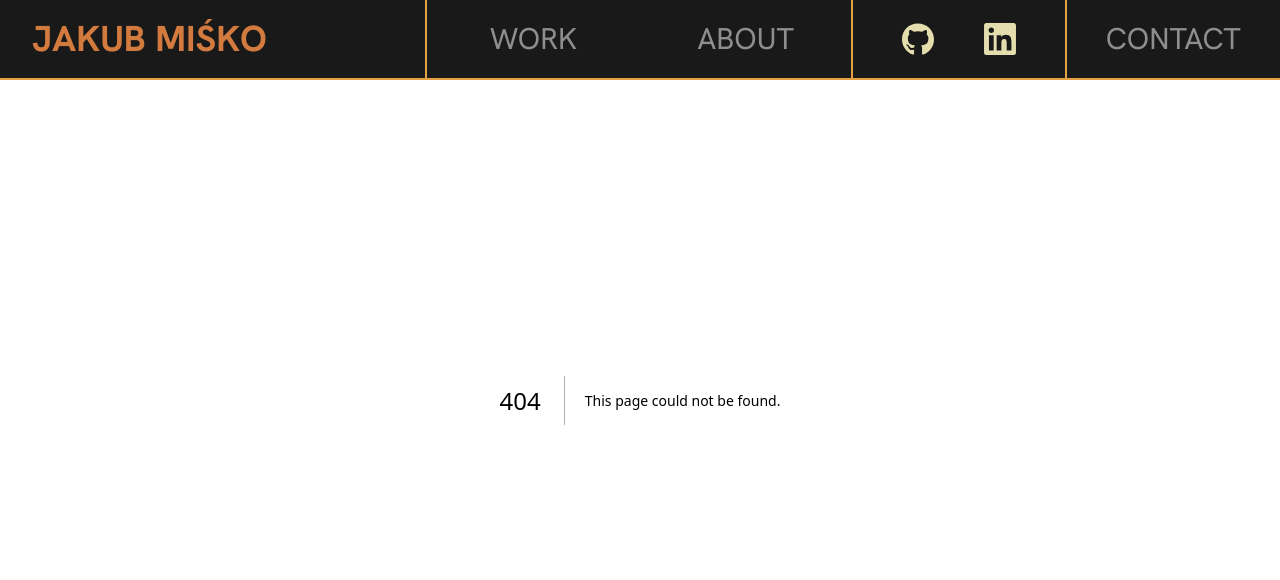
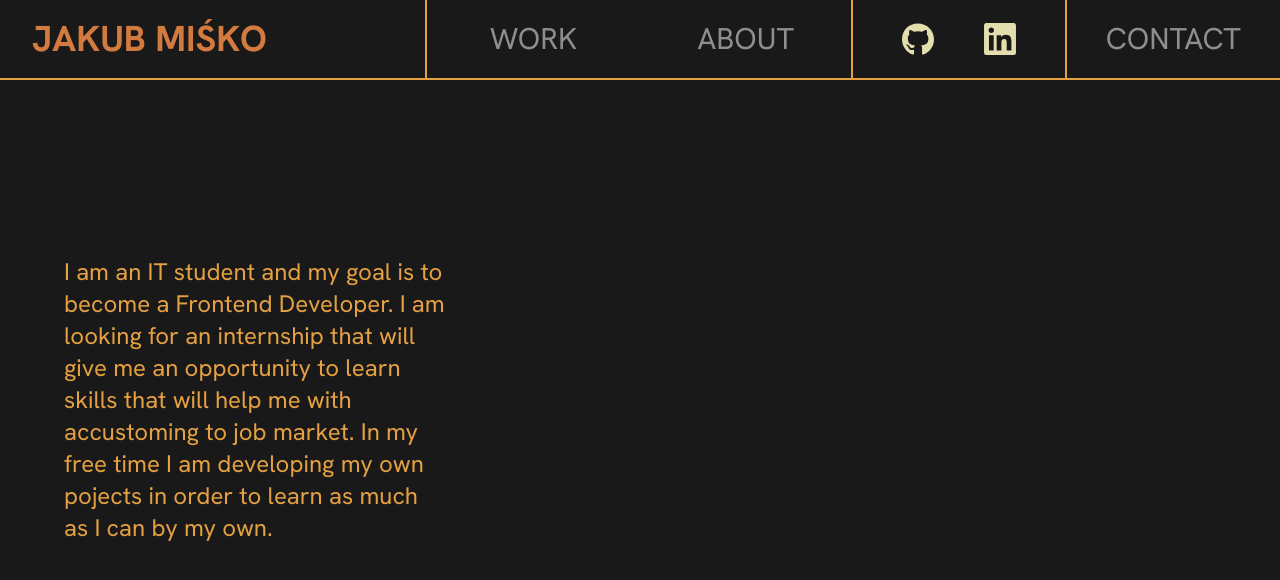
Before and after one commit to Misiek22113/Portfolio, a Next.js app: page /about in a window 1280 px wide. Before the commit this address had no page. Shown: the top 580 px of the page. Built offline with nearby package versions, Linux system fonts and the light colour scheme.

Commit message:
add text and sphere

```diff
--- /dev/null
+++ b/app/about/page.tsx
@@ -0,0 +1,23 @@
+import TechnologySphere from "../components/TechnologySphere/TechnologySphere";
+import TextAnimation from "../components/TextAnimation/TextAnimation";
+("use client");
+
+export default function About() {
+  return (
+    <div className="flex w-full h-screen items-center justify-between bg-background-color p-16">
+      <div className="flex w-1/3">
+        {/* <TextAnimation text="About Me" /> */}
+        <h1 className="text-border-color font-normal text-2xl">
+          I am an IT student and my goal is to become a Frontend Developer. I am
+          looking for an internship that will give me an opportunity to learn
+          skills that will help me with accustoming to job market. In my free
+          time I am developing my own pojects in order to learn as much as I can
+          by my own.
+        </h1>
+      </div>
+      <div className="">
+        <TechnologySphere />
+      </div>
+    </div>
+  );
+}
--- a/app/components/TechnologySphere/TechnologySphere.jsx
+++ b/app/components/TechnologySphere/TechnologySphere.jsx
@@ -19,7 +19,7 @@ const TechnologySphere = () => {
       ];
 
       const options = {
-        radius: 300,
+        radius: 400,
         maxSpeed: "normal",
         initSpeed: "slow",
         keep: true,
@@ -30,11 +30,9 @@ const TechnologySphere = () => {
   }, []);
 
   return (
-    <>
-      <div className="text-font-color-hoover">
-        <span className="tagcloud inline-block items-center font-sans font-semibold text-xl"></span>
-      </div>
-    </>
+    <div className="text-font-color-hoover">
+      <span className="tagcloud inline-block items-center font-sans font-semibold text-xl"></span>
+    </div>
   );
 };
 
--- a/app/page.tsx
+++ b/app/page.tsx
@@ -1,6 +1,7 @@
 import Navbar from "./components/Navbar/Navbar";
 import TechnologySphere from "./components/TechnologySphere/TechnologySphere";
+import TextAnimation from "./components/TextAnimation/TextAnimation";
 
 export default function Home() {
-  return <TechnologySphere />;
+  return;
 }
```
